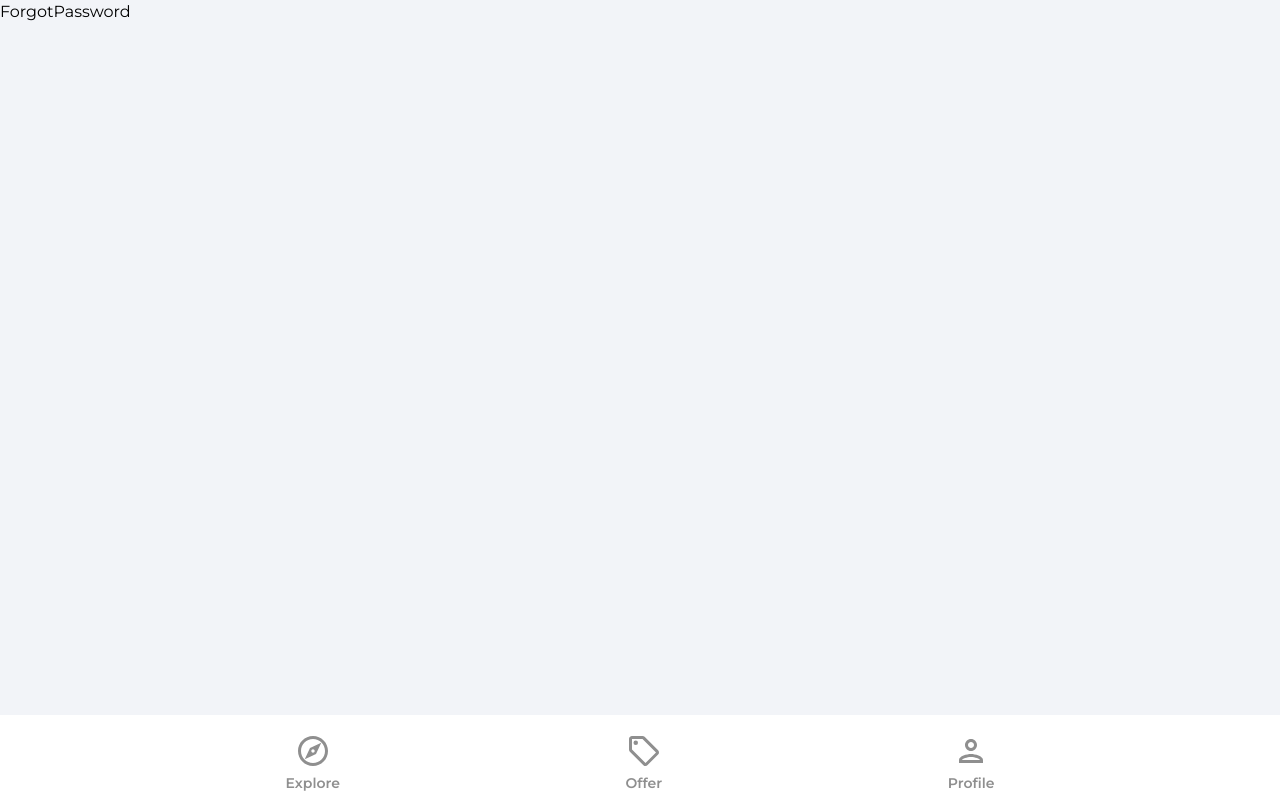
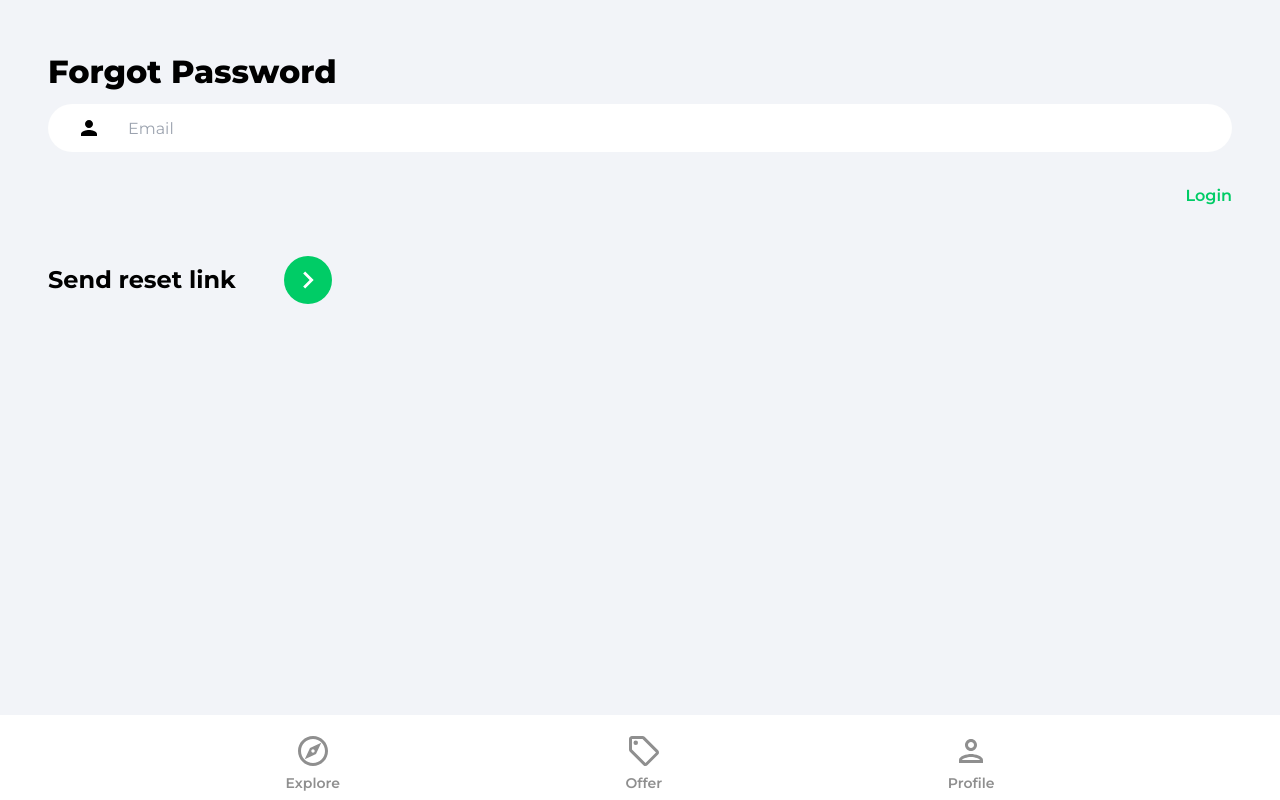
Before and after one commit to KithukuG/place-pulse, a React (Create React App) app: page /reset in a window 1280 px wide. Built offline with nearby package versions, Linux system fonts and the light colour scheme.

Commit message:
add reset password

```diff
--- a/src/components/PrivateRoute.js
+++ b/src/components/PrivateRoute.js
@@ -2,12 +2,13 @@
 
 import { Navigate, Outlet } from "react-router-dom";
 import useAuthStatus from "../hooks/useAuthStatus";
+import Spinner from "./Spinner";
 
 const PrivateRoute = () => {
   const { loggedIn, loading } = useAuthStatus();
 
   if (loading) {
-    return <h3>loading</h3>;
+    return <Spinner />;
   }
   return loggedIn ? <Outlet /> : <Navigate to="/login" />;
 };
--- /dev/null
+++ b/src/components/Spinner.jsx
@@ -0,0 +1,11 @@
+import React from "react";
+
+const Spinner = () => {
+  return (
+    <div className="loadingSpinnerContainer">
+      <div className="loadingSpinner"></div>
+    </div>
+  );
+};
+
+export default Spinner;
--- a/src/pages/ForgotPassword.jsx
+++ b/src/pages/ForgotPassword.jsx
@@ -1,9 +1,55 @@
-import React from 'react'
+import React, { useState } from "react";
+import { getAuth, sendPasswordResetEmail } from "firebase/auth";
+import { toast } from "react-toastify";
+import { ReactComponent as ArrowRight } from "../assets/svg/keyboardArrowRightIcon.svg";
+import { Link } from "react-router-dom";
+const ForgotPassword = () => {
+  const [email, setEmail] = useState("");
 
-const ForgotPassword = () => {
+  const onChange = (e) => {
+    setEmail(e.target.value);
+  };
+
+  const onSubmit = async (e) => {
+    e.preventDefault();
+    try {
+      const auth = getAuth();
+      await sendPasswordResetEmail(auth, email);
+      toast.success('Email was sent')
+    } catch (err) {
+      toast.error("Error reseting password!");
+    }
+  };
+
   return (
-    <div>ForgotPassword</div>
-  )
-}
+    <div className="pageContainer">
+      <header>
+        <p className="pageHeader"> Forgot Password</p>
+      </header>
+      <main>
+        <form onSubmit={onSubmit}>
+          <input
+            type="email"
+            className="emailInput"
+            placeholder="Email"
+            id="email"
+            value={email}
+            onChange={onChange}
+          />
 
-export default ForgotPassword
+          <Link className="forgotPasswordLink" to="/login">
+            Login
+          </Link>
+          <div className="signInBar">
+            <div className="signInText">Send reset link</div>
+            <button className="signInButton">
+              <ArrowRight fill="#ffffff" width={34} height={34} />
+            </button>
+          </div>
+        </form>
+      </main>
+    </div>
+  );
+};
+
+export default ForgotPassword;
--- a/src/pages/Login.jsx
+++ b/src/pages/Login.jsx
@@ -69,7 +69,7 @@
             onClick={() => setShowPassword(!showPassword)}
           />
         </div>
-        <Link to="/forgot-password" className="forgotPasswordLink">
+        <Link to="/reset" className="forgotPasswordLink">
           Forgot Password
         </Link>
         <div className="signInBar">
--- a/src/pages/Register.jsx
+++ b/src/pages/Register.jsx
@@ -101,9 +101,7 @@
             onClick={() => setShowPassword(!showPassword)}
           />
         </div>
-        <Link to="/forgot-password" className="forgotPasswordLink">
-          Forgot Password
-        </Link>
+
         <div className="signUpBar">
           <p className="signUpText">Sign Up</p>
           <button type="submit" className="signUpButton">
```
